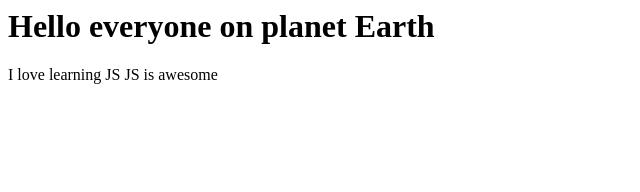
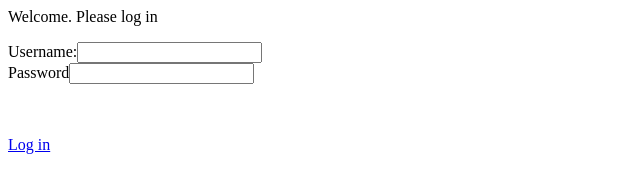
Before and after one commit to bongekavala1-ITvarsity/-Module-12-Assessment-1-, a plain HTML site: page index.html in a window 1280 px wide. Shown: the whole page, without its empty margins (0-640 px from the left). Drawn offline with Linux system fonts and the light colour scheme.

Commit message:
login form

```diff
--- a/index.html
+++ b/index.html
@@ -1,22 +1,43 @@
-<htm>
+<html>
     <head>
-        <link rel="stylesheet" type="text/css" href="#">
+        <link rel="stylesheet" type="text/css" href="style.css">
     </head>
     <body>
-        <h1 id="heading1"></h1>
-        <p id="paragraph1"></p>
+        <p>Welcome. Please log in</p>
+
+        <form>
+            <label for="usernameInput">Username:</label><input type="text" id="usernameInput"/><br/>
+            <label for="passwordInput">Password</label><input type="text" id="passwordInput"/>
+            <p id="message"></p>
+            <br/><br/>
+            <a href="3" onclick="verifyUser()">Log in </a>
+        </form>
 
         <script>
-            var text1;
-            var tex2;
-            var text3;
 
-            text1 = "Hello everyone on planet Earth";
-            text2 = "I love learning JS";
-            text3=  " JS is awesome";
+        function verifyUser(){
+            var username = document.getElementById("usernameInput").value;
+            var password = document.getElementById("passwordInput").value;
 
-            document.getElementById("heading1").innerHTML = (text1);
-            document.getElementById("paragraph1").innerHTML = (text2 + text3);
+
+            checkUserCreds(username, password);
+
+            }
+            function checkUserCreds(username, password){
+                var systemUsername = "Bond";
+                var systemPassword = "007";
+
+                if(username == systemUsername && password == systemPassword){
+                    document.getElementById("message").innerHTML = "Correct.Logging you in...";
+                } else {
+                    document.getElementById("message").innerHTML = "Username or password are incorrect";
+                }
+
+
+            }
         </script>
+
+
+
     </body>
-</htm>
+</html>
```
Also changed, not shown: loginForm.html (deleted, +0 -43 lines).
